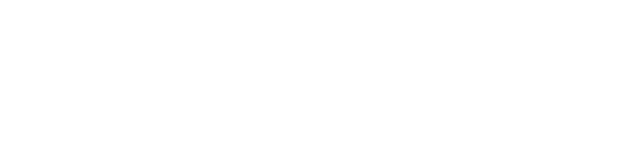
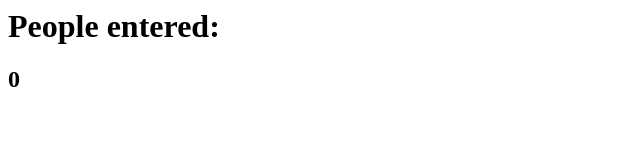
Before and after one commit to renata68/Counting-Passengers, a plain HTML site: page index.html in a window 1280 px wide. Shown: the whole page, without its empty margins (0-640 px from the left). Drawn offline with Linux system fonts and the light colour scheme.

Commit message:
add basic syntax html

```diff
--- a/index.html
+++ b/index.html
@@ -1,5 +1,9 @@
 <html>
   <head>
-
-</head>
+    <link rel="stylesheet" href="index.css">
+  </head>
+  <body>
+    <h1>People entered:</h1>
+    <h2 id="count-el">0</h2>
+  </body>
 </html>
```
